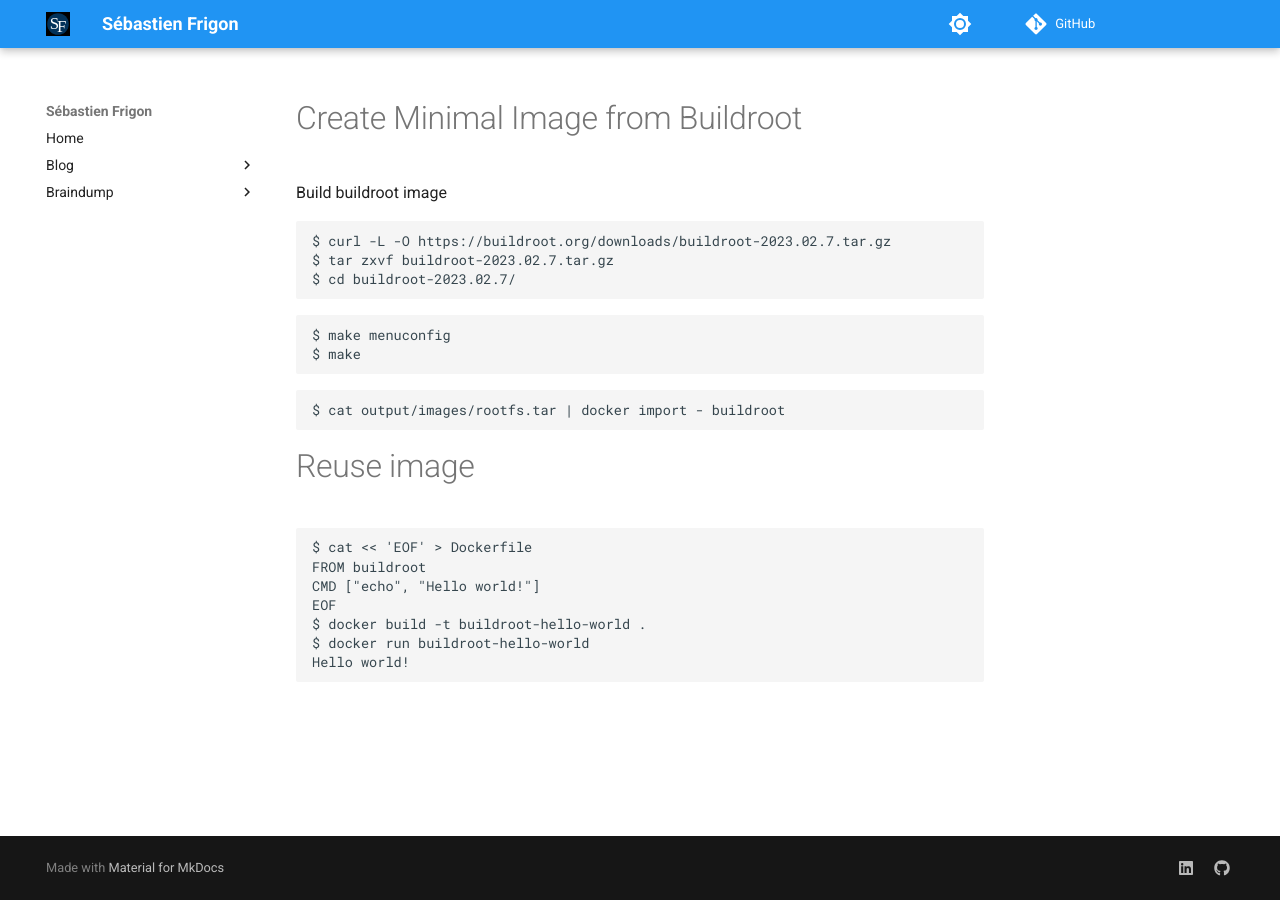
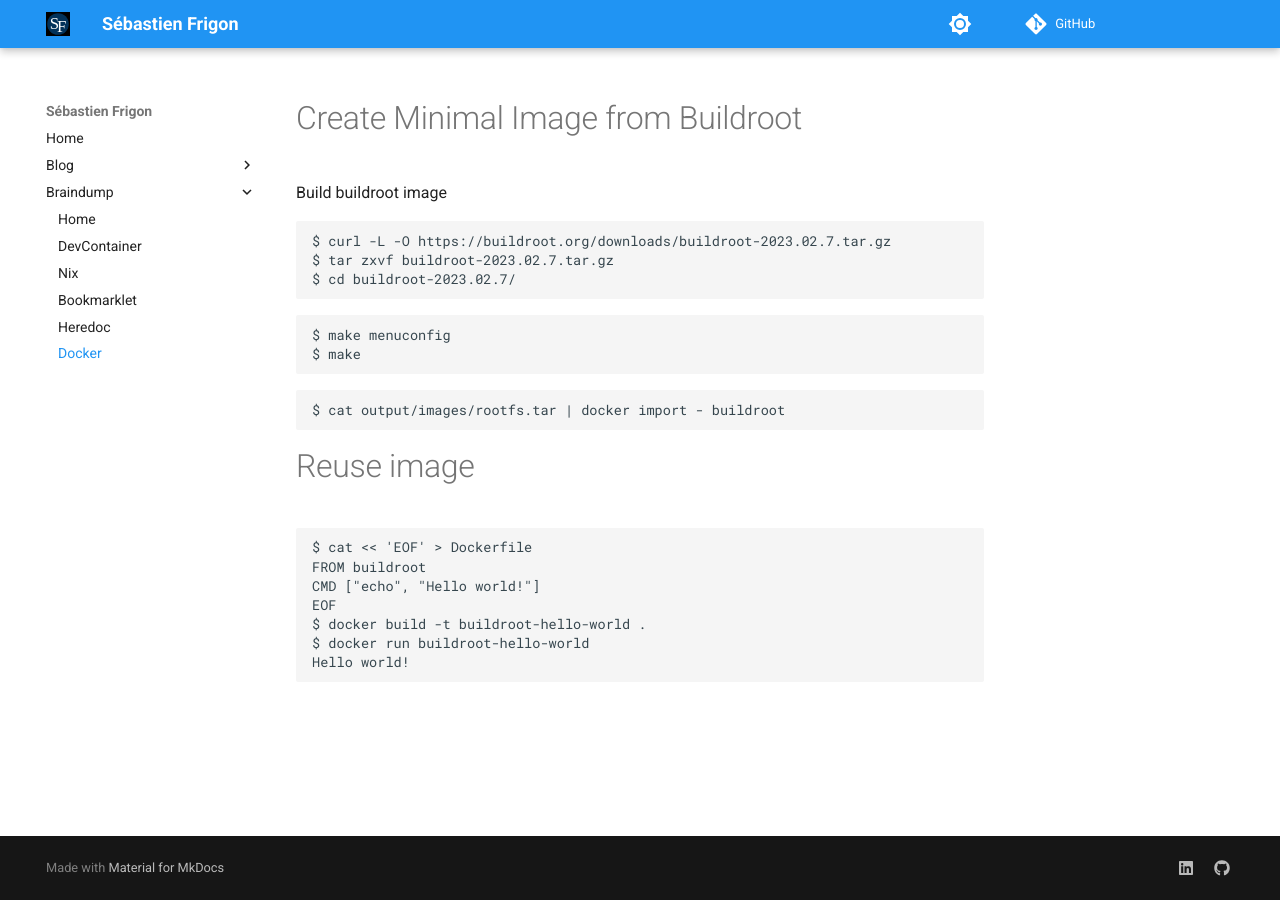
Before and after one commit to cbast/website, an MkDocs documentation site: the page built from docs/en/braindump/Docker.md, in a window 1280 px wide. Built offline with MkDocs 1.6.1 and Material for MkDocs 9.7.7, drawn with Linux system fonts in a browser that asks for light colours; comment, search, counter and statistics services are not loaded.

Commit message:
Update mkdocs.yml

```diff
--- a/mkdocs.yml
+++ b/mkdocs.yml
@@ -14,6 +14,7 @@ nav:
     - Nix: en/braindump/Nix.md
     - Bookmarklet: en/braindump/Bookmarklet.md
     - Heredoc: en/braindump/Heredoc.md
+    - Docker: en/braindump/Docker.md
 theme:
   name: material
 
```
